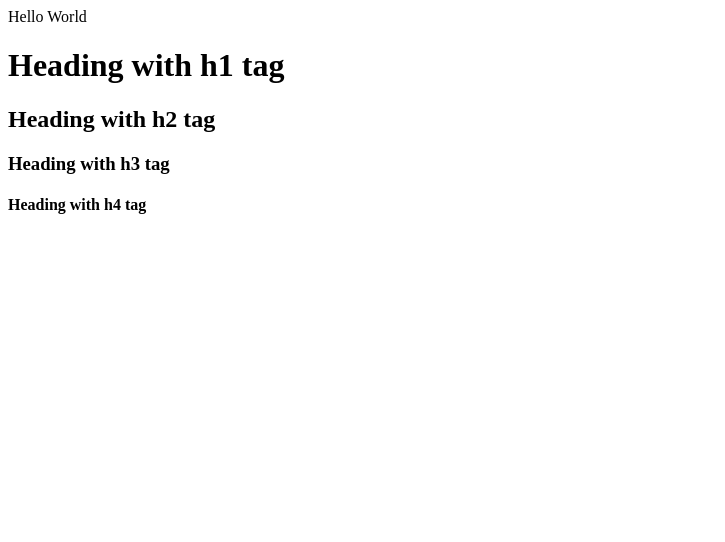
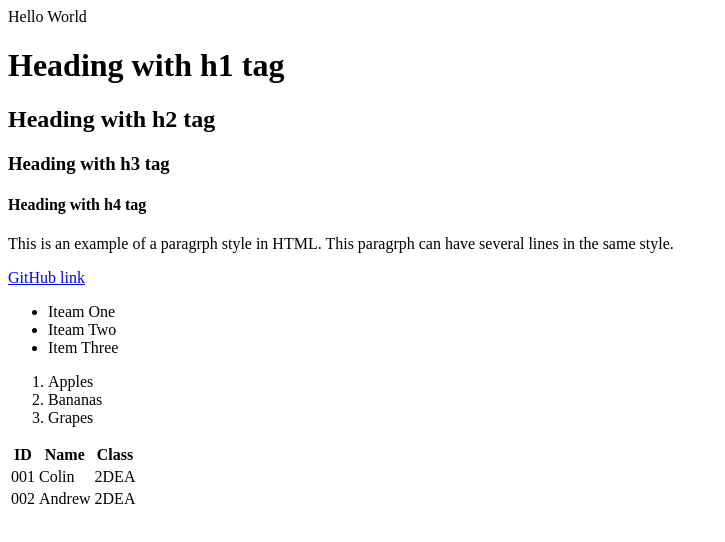
Before and after one commit to Colin-Vinson/Metallica-tribute-page, a plain HTML site: page index.html in a window 1280 px wide. Shown: the whole page, without its empty margins (0-725 px from the left). Drawn offline with Linux system fonts and the light colour scheme.

Commit message:
added to html document

```diff
--- a/index.html
+++ b/index.html
@@ -12,6 +12,47 @@
        <h3>Heading with h3 tag</h3>
        <h4>Heading with h4 tag</h4>
 
+       <!-- Paragraph -->
+       <p>This is an example of a paragrph style in HTML.
+           This paragrph can have several lines in the same style.
+       </p>
+
+       <!-- Links -->
+       <a href="https://github.com/" target="blank">GitHub link</a>
+
+       <!-- Lists -->
+       <ul>
+           <li>Iteam One</li>
+           <li>Iteam Two</li>
+           <li>Item Three</li>
+       </ul>
+
+       <ol>
+           <li>Apples</li>
+           <li>Bananas</li>
+           <li>Grapes</li>
+       </ol>
+
+       <table>
+           <thead>
+               <th>ID</th>
+               <th>Name</th>
+               <th>Class</th>
+           </thead>
+           <tbody>
+               <tr>
+                   <td>001</td>
+                   <td>Colin</td>
+                   <td>2DEA</td>
+               </tr>
+               <tr>
+                   <td>002</td>
+                   <td>Andrew</td>
+                   <td>2DEA</td>
+               </tr>
+           </tbody>
+       </table>
+
 
     </body>
 
```
